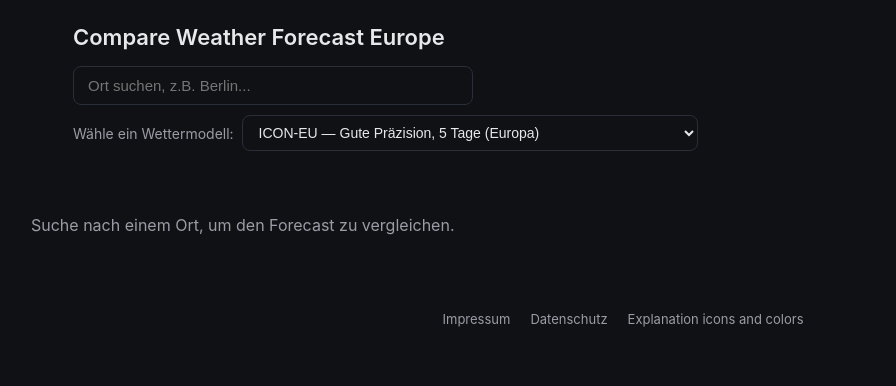
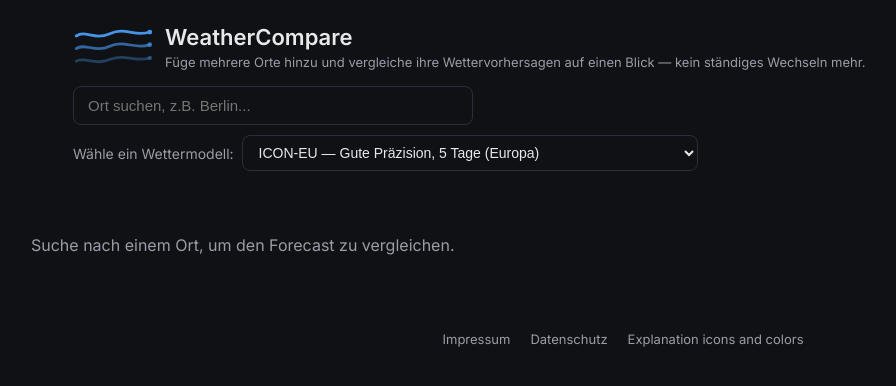
Before and after one commit to trett1004/weather-compare, a React (Vite) app: page / in a window 1280 px wide. Shown: the top 386 px of the page, without its empty margins (17-913 px from the left). Built offline with nearby package versions, Linux system fonts and the light colour scheme.

Commit message:
style: change header text, add a subheader an change font

```diff
--- a/index.html
+++ b/index.html
@@ -3,7 +3,13 @@
   <head>
     <meta charset="UTF-8" />
     <meta name="viewport" content="width=device-width, initial-scale=1.0" />
-    <title>Weather Forecast</title>
+    <title>WeatherCompare</title>
+    <link rel="preconnect" href="https://fonts.googleapis.com" />
+    <link rel="preconnect" href="https://fonts.gstatic.com" crossorigin />
+    <link
+      href="https://fonts.googleapis.com/css2?family=Inter:wght@400;500;600;700&display=swap"
+      rel="stylesheet"
+    />
   </head>
   <body>
     <div id="root"></div>
--- a/src/components/SearchSection.jsx
+++ b/src/components/SearchSection.jsx
@@ -72,7 +72,20 @@ export function SearchSection({
 
   return (
     <header className="page-header">
-      <h1>Compare Weather Forecast Europe</h1>
+      <div className="page-header-top">
+        <img
+          src="/logo-option3.svg"
+          alt="WeatherCompare logo"
+          className="site-logo"
+        />
+        <div>
+          <h1>WeatherCompare</h1>
+          <p className="page-subheader">
+            Füge mehrere Orte hinzu und vergleiche ihre Wettervorhersagen auf
+            einen Blick — kein ständiges Wechseln mehr.
+          </p>
+        </div>
+      </div>
       <div className="search-wrap" ref={wrapperRef}>
         <input
           id="search-input"
--- a/style.css
+++ b/style.css
@@ -21,7 +21,12 @@ html {
 body {
   margin: 0;
   font-family:
-    -apple-system, BlinkMacSystemFont, "Segoe UI", Roboto, sans-serif;
+    "Inter",
+    -apple-system,
+    BlinkMacSystemFont,
+    "Segoe UI",
+    Roboto,
+    sans-serif;
   background: var(--bg);
   color: var(--text);
   padding: 24px;
@@ -34,12 +39,41 @@ body {
 .page-header {
   max-width: 1100px;
   margin: 0 auto 24px;
+  display: flex;
+  flex-direction: column;
+  gap: 0;
+}
+
+.page-header-top {
+  display: flex;
+  align-items: center;
+  gap: 12px;
+  margin-bottom: 16px;
+}
+
+.page-header-content {
+  flex: 1;
+  min-width: 0;
+}
+
+.site-logo {
+  width: 80px;
+  height: auto;
+  flex-shrink: 0;
+  opacity: 0.9;
 }
 
 h1 {
   font-size: 22px;
   font-weight: 600;
-  margin: 0 0 16px;
+  margin: 0 0 4px;
+}
+
+.page-subheader {
+  margin: 0;
+  font-size: 13px;
+  color: var(--text-dim);
+  font-weight: 400;
 }
 
 .search-wrap {
```
